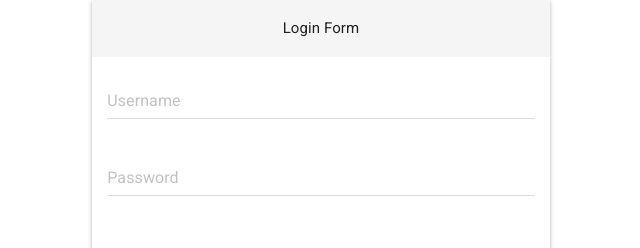
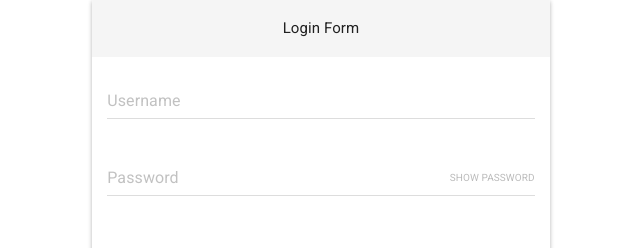
Before and after one commit to collinhaines/login-form, a website: page index.html in a window 1280 px wide. Shown: the top 248 px of the page, 319-959 px from the left. Drawn offline with Linux system fonts and the light colour scheme.

Commit message:
Implemented Show/Hide Password

```diff
--- a/css/src/login-form.less
+++ b/css/src/login-form.less
@@ -1,4 +1,6 @@
 // Login Form
+
+@import "bootstrap/variables.less";
 
 .panel-title {
   margin-top: 10px;
@@ -12,3 +14,24 @@
 .control-label {
   margin-left: 15px;
 }
+
+.show-password {
+  &,
+  &:focus,
+  &:hover,
+  &:active,
+  &:visited {
+    position: absolute;
+    top: 0;
+    right: 15px;
+
+    padding-top: 10px;
+    padding-left: 15px;
+    padding-right: 0px;
+    padding-bottom: 10px;
+
+    color: @text-muted;
+    font-size: 10px;
+    text-decoration: none;
+  }
+}
--- a/index.html
+++ b/index.html
@@ -38,6 +38,8 @@
 
                   <div class="col-xs-12">
                     <input type="password" class="form-control" id="password">
+
+                    <a href="#" class="text-muted text-uppercase show-password" id="show-password">Show Password</a>
                   </div>
                 </div>
               </div>
--- a/js/login-form.js
+++ b/js/login-form.js
@@ -24,3 +24,16 @@ $('#login')
   .on('submit', function (event) {
     event.preventDefault();
   })
+
+$('#show-password')
+  .on('click', function (event) {
+    if ($(event.target).text().toLowerCase() === 'show password') {
+      // Show the password.
+      $('#login #password').attr('type', 'text');
+      $('#show-password').text('Hide Password');
+    } else if ($(event.target).text().toLowerCase() === 'hide password') {
+      // Hide the password.
+      $('#login #password').attr('type', 'password');
+      $('#show-password').text('Show Password');
+    }
+  });
```
Also changed, not shown: css/login-form.css.
